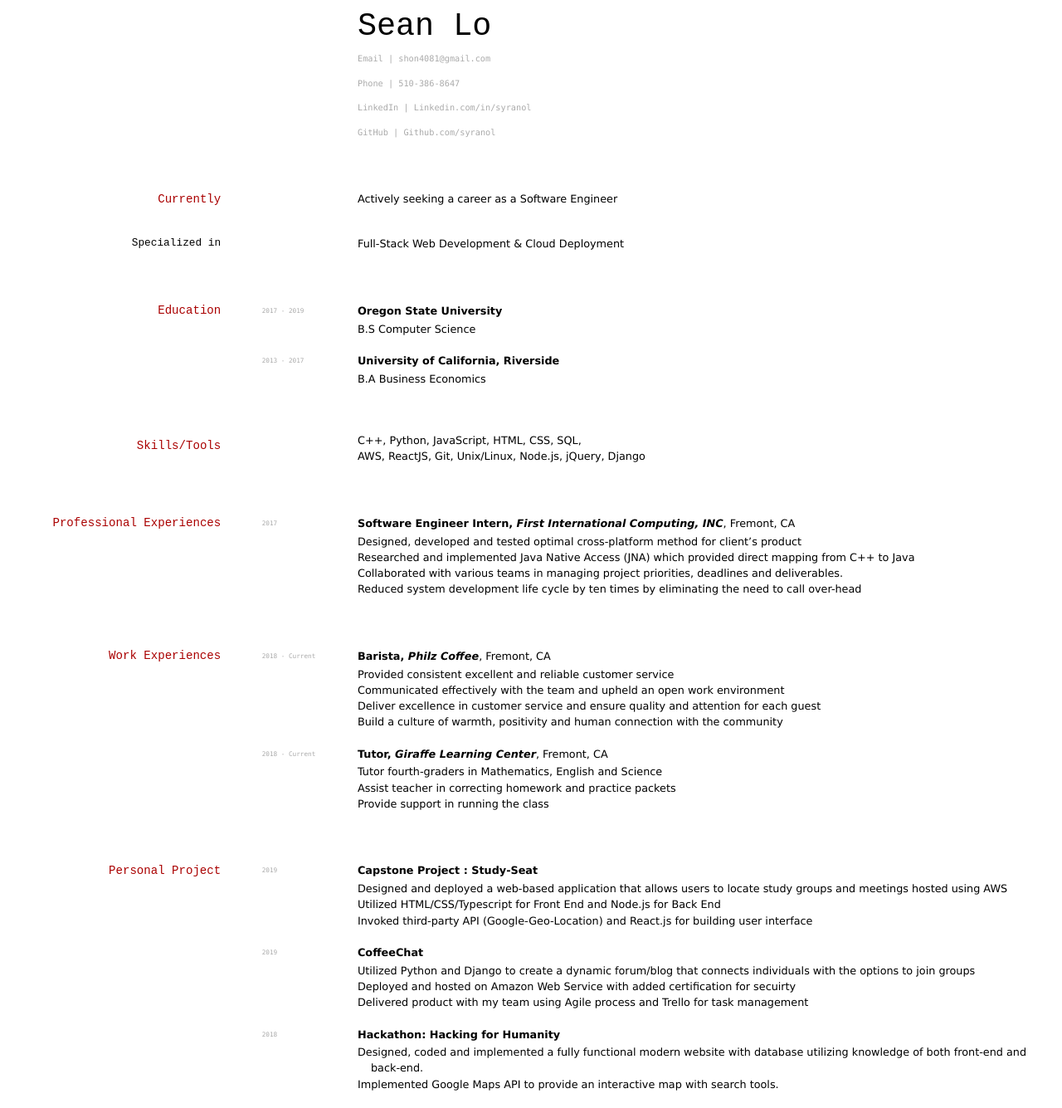
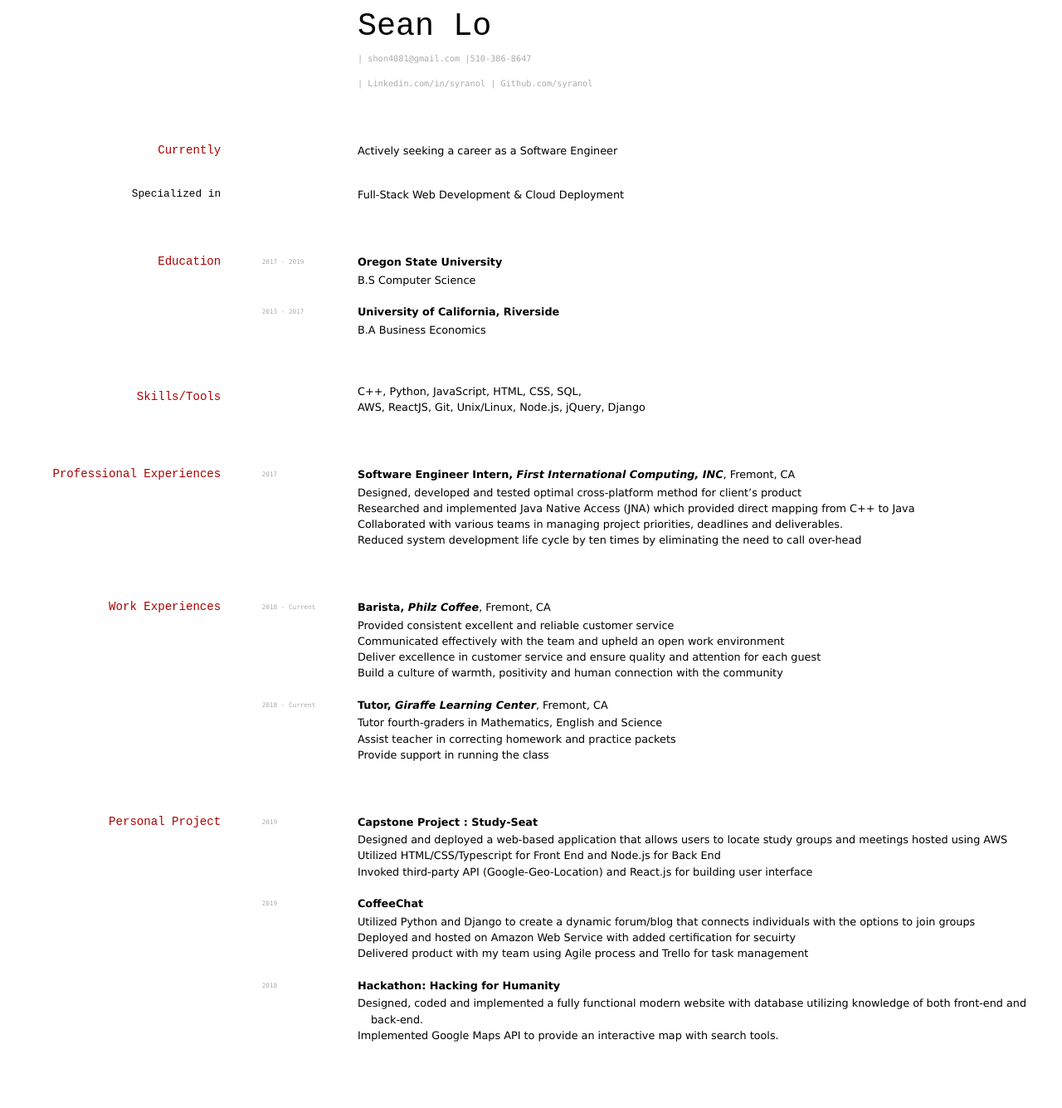
Before and after one commit to elipapa/markdown-cv, a Jekyll site: the page built from index.md, in a window 1280 px wide. Shown: the whole page at 83% size. Built offline with Jekyll 4.4.1, drawn with Linux system fonts in a browser that asks for light colours; after the commit the page ends 1276 px from its top, so only the background shows below that.

Commit message:
Update index.md

```diff
--- a/index.md
+++ b/index.md
@@ -6,19 +6,11 @@ title: Sean Lo's CV
 # Sean Lo
 
 <div id="webaddress">
-<a href="shon4081@gmail.com">Email</a> | <a href="shon4081@gmail.com">shon4081@gmail.com</a>
+<a href="shon4081@gmail.com"> </a> | <a href="shon4081@gmail.com">shon4081@gmail.com |510-386-8647 </a>
 </div>
 
 <div id="webaddress">
-<a href="510-386-8647">Phone</a> | <a href="510-386-8647">510-386-8647</a>
-</div>
-
-<div id="webaddress">
-<a href="510-386-8647">LinkedIn</a> | <a href="510-386-8647">Linkedin.com/in/syranol</a>
-</div>
-
-<div id="webaddress">
-<a href="510-386-8647">GitHub</a> | <a href="510-386-8647">Github.com/syranol</a>
+<a href="510-386-8647"> </a> | <a href="510-386-8647">Linkedin.com/in/syranol | Github.com/syranol</a>
 </div>
 
 ## Currently
```
